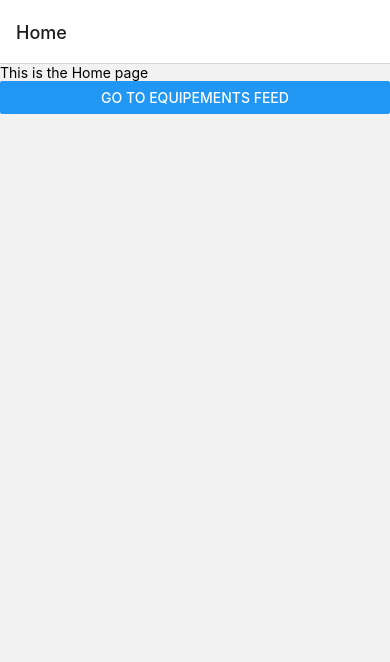
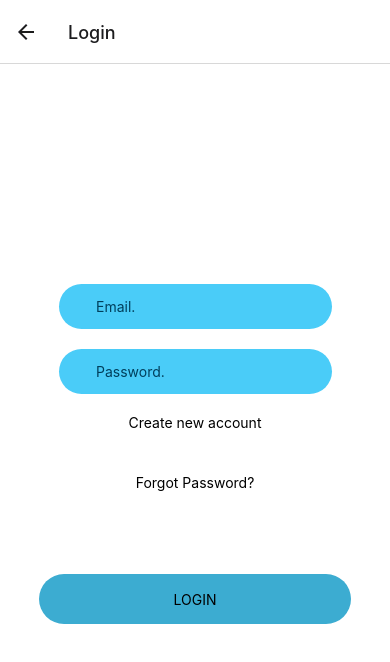
Before and after one commit to jesserbarbouchi/DomiCare-1, a React Native app in the folder client/: screen /Login in a window 390 px wide. Shown: the top 662 px of the page. Built offline with nearby package versions, Linux system fonts and the light colour scheme.

Commit message:
fixed routes

```diff
--- a/client/components/EquipementsFeed.js
+++ b/client/components/EquipementsFeed.js
@@ -5,7 +5,8 @@ const EquipementsFeed = () => {
   const [data,setData] = useState([
     { id:1, name: 'Oxygéne machine', price: '1000dt',picture:"https://img.joomcdn.net/1c77be34506edd60a9d0d6f1a0813b8d9dba0d54_1024_1024.jpeg"},
     { id:2, name: 'Oxygéne machine2', price: '500dt',picture:"https://medeor.de/dateien/Non-Profit-Pharmaceuticals/Medical-supplies-and-devices/Medizintechnik/Oxygen-concentrators/action-medeor-oxygen-concentrator-JAY-5BW-Web.jpg"},
-    { id:3, name: 'Oxygéne machine3', price: '150dt',picture:"https://cdn.manomano.com/images/images_products/13848936/P/23574848_1.jpg"}
+    { id:3, name: 'Oxygéne machine3', price: '150dt',picture:"https://cdn.manomano.com/images/images_products/13848936/P/23574848_1.jpg"},
+    { id:4, name: 'Oxygéne machine3', price: '190dt',picture:"https://m.media-amazon.com/images/I/6127GLu7xaS._AC_SX425_.jpg"}
   ])
   return (
       <View style={styles.container} >
--- a/client/components/Home.js
+++ b/client/components/Home.js
@@ -8,6 +8,8 @@ const Home = () => {
     <View>
       <Text>This is the Home page</Text>
       <Button title="Go to Equipements Feed" onPress={()=>navigation.navigate("EquipementsFeed")} />
+      <Button title="Go to Login" onPress={()=>navigation.navigate("Login")} />
+
     </View>
   )
 }
--- a/client/components/Login.js
+++ b/client/components/Login.js
@@ -1,4 +1,4 @@
-
+import { useNavigation } from "@react-navigation/native";
 import { StatusBar } from "expo-status-bar";
 import React, { useState } from "react";
 
@@ -16,7 +16,7 @@ import {
 export default function Login() {
     const [email, setEmail] = useState("");
     const [password, setPassword] = useState("");
-
+    const navigation = useNavigation()
     return (
               <View style={styles.container}>
             <StatusBar style="auto" />
@@ -40,7 +40,7 @@ export default function Login() {
             </View>
 
             <TouchableOpacity>
-                <Text style={styles.forgot_button}>Create new account</Text>
+                <Text style={styles.forgot_button} onPress={()=>navigation.navigate('SignUp')}>Create new account</Text>
 
 
             </TouchableOpacity>
@@ -50,7 +50,7 @@ export default function Login() {
             </TouchableOpacity>
 
             <TouchableOpacity style={styles.loginBtn}>
-                <Text style={styles.loginText}>LOGIN</Text>
+                <Text style={styles.loginText} >LOGIN</Text>
             </TouchableOpacity>
         </View>
 
--- a/client/router.js
+++ b/client/router.js
@@ -3,6 +3,8 @@ import { createNativeStackNavigator} from '@react-navigation/native-stack'
 import React from 'react'
 import EquipementsFeed from './components/EquipementsFeed.js'
 import Home from './components/Home.js'
+import Login from './components/Login.js'
+import SignUp from './components/SignUp.js'
 
 const Stack = createNativeStackNavigator()
 const Router = () => {
@@ -11,6 +13,8 @@ const Router = () => {
     <Stack.Navigator>
       <Stack.Screen name="Home" component={Home} />
       <Stack.Screen name="EquipementsFeed" component={EquipementsFeed} />
+      <Stack.Screen name="Login" component={Login}/>
+      <Stack.Screen name="SignUp" component={SignUp}/>
     </Stack.Navigator>
   )
 }
```
